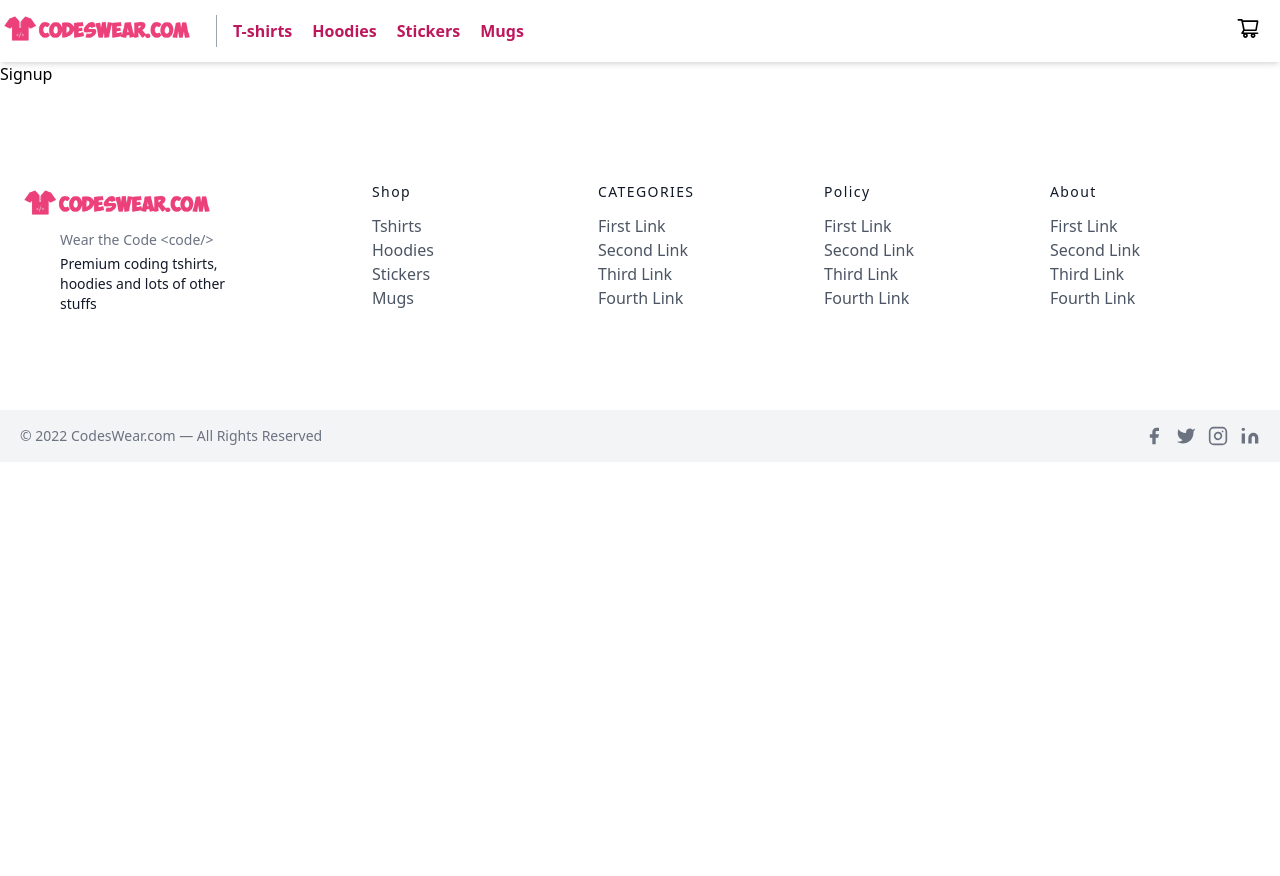
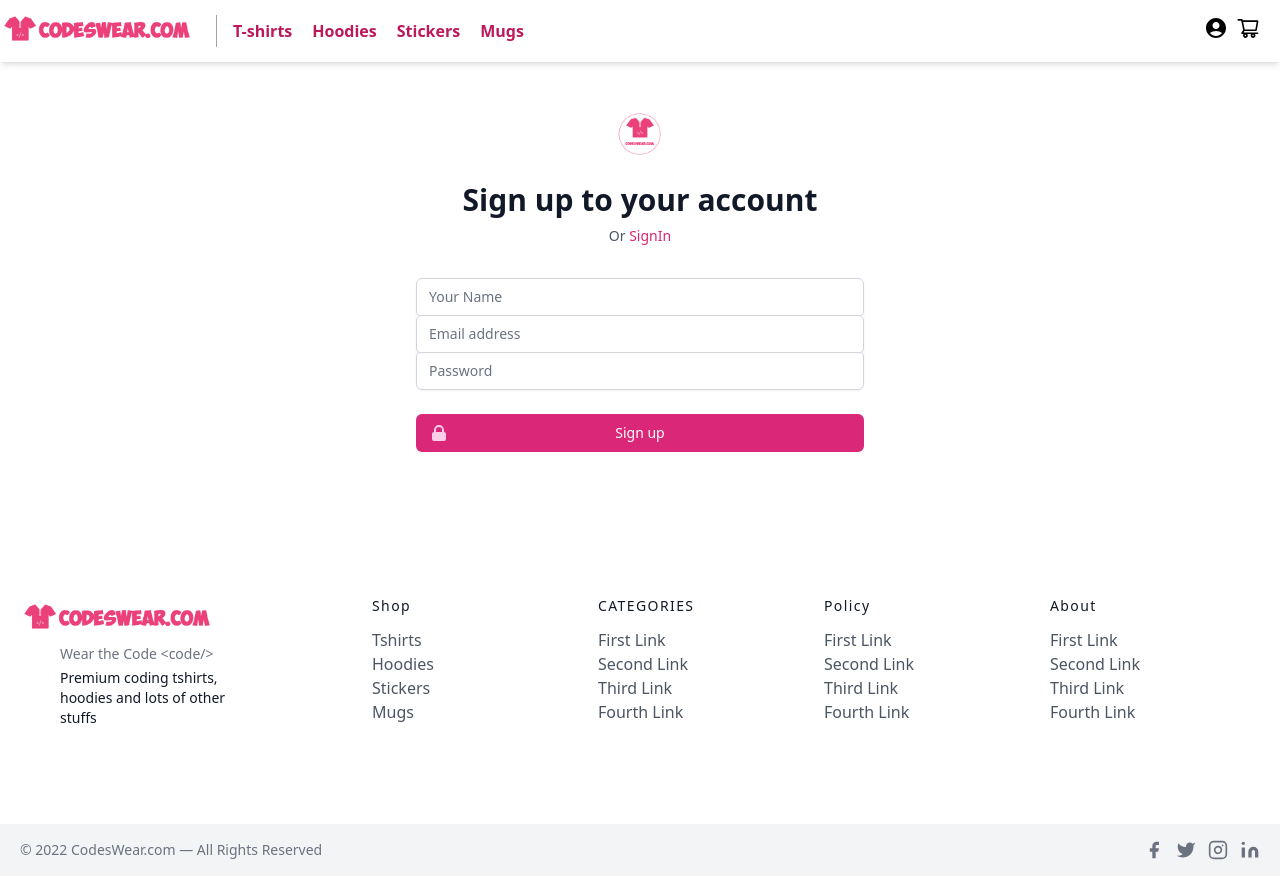
Before and after one commit to JiteshK1/CodeswearWebSite, a Next.js app: page /signup in a window 1280 px wide. Shown: the top 876 px of the page. Before the commit the page ends 800 px from the top, so only its background shows below. Built offline with nearby package versions, Linux system fonts and the light colour scheme.

Commit message:
Creating Login and SignUp pages

```diff
--- a/components/Navbar.js
+++ b/components/Navbar.js
@@ -10,6 +10,7 @@ import {
 import { BsFillCartCheckFill } from "react-icons/bs";
 BsFillCartCheckFill;
 import { useRef } from "react";
+import { MdAccountCircle } from 'react-icons/md';
 const Navbar = ({ cart, addToCart, removeFromCart, clearCart, subTotal }) => {
   const toggleCart = () => {
     if (ref.current.classList.contains("translate-x-full")) {
@@ -40,7 +41,12 @@ const Navbar = ({ cart, addToCart, removeFromCart, clearCart, subTotal }) => {
           <a className="mr-5 text-pink-700 hover:text-black">Mugs</a>
         </Link>
       </nav>
-      <div className="cart absolute right-0 top-4 mx-5">
+      <div className="cart absolute right-0 top-4 mx-5 flex">
+      <Link href={"/login"}>
+                        <a>
+                        <MdAccountCircle className="text-xl md:text-2xl mx-2 "/>
+                        </a>
+                    </Link>
         <AiOutlineShoppingCart
           onClick={toggleCart}
           className="cursor-pointer text-xl md:text-2xl"
--- /dev/null
+++ b/pages/forgot.js
@@ -0,0 +1,45 @@
+import React from 'react'
+import Link from "next/link"
+
+function Forgot() {
+  return (
+    <div className="min-h-full flex items-center justify-center py-12 px-4 sm:px-6 lg:px-8">
+    <div className="max-w-md w-full space-y-8">
+      <div>
+        <img className="mx-auto h-12 w-auto" src="/codeswearcircle.png" alt="Workflow" />
+        <h2 className="mt-6 text-center text-3xl font-extrabold text-gray-900">Forgot Password</h2>
+        <p className="mt-2 text-center text-sm text-gray-600">
+          Or
+          <Link href={"/login"}>
+            <a href="#" className="font-medium text-pink-600 hover:text-pink-500"> Login </a>
+          </Link>
+        </p>
+      </div>
+      <form className="mt-8 space-y-6" action="#" method="POST">
+        <input type="hidden" name="remember" value="true" />
+        <div className="rounded-md shadow-sm -space-y-px">
+          <div>
+            <label htmlFor="email-address" className="sr-only">Email address</label>
+            <input id="email-address" name="email" type="email" autoComplete="email" required className="appearance-none rounded relative block w-full px-3 py-2 border border-gray-300 placeholder-gray-500 text-gray-900 rounded-t-md focus:outline-none focus:ring-pink-500 focus:border-pink-500 focus:z-10 sm:text-sm" placeholder="Email address" />
+          </div>
+        </div>
+
+
+
+        <div>
+          <button type="submit" className="group relative w-full flex justify-center py-2 px-4 border border-transparent text-sm font-medium rounded-md text-white bg-pink-600 hover:bg-pink-700 focus:outline-none focus:ring-2 focus:ring-offset-2 focus:ring-pink-500">
+            <span className="absolute left-0 inset-y-0 flex items-center pl-3">
+              <svg className="h-5 w-5 text-pink-500 group-hover:text-pink-400" xmlns="http://www.w3.org/2000/svg" viewBox="0 0 20 20" fill="currentColor" aria-hidden="true">
+                <path fillRule="evenodd" d="M5 9V7a5 5 0 0110 0v2a2 2 0 012 2v5a2 2 0 01-2 2H5a2 2 0 01-2-2v-5a2 2 0 012-2zm8-2v2H7V7a3 3 0 016 0z" clipRule="evenodd" />
+              </svg>
+            </span>
+            Continue
+          </button>
+        </div>
+      </form>
+    </div>
+  </div>
+  )
+}
+
+export default Forgot
--- a/pages/login.js
+++ b/pages/login.js
@@ -1,8 +1,58 @@
 import React from 'react'
-
+import Link from "next/link"
 const Login = () => {
   return (
-    <div>Login</div>
+    <div className="min-h-full flex items-center justify-center py-12 px-4 sm:px-6 lg:px-8">
+    <div className="max-w-md w-full space-y-8">
+      <div>
+        <img className="mx-auto h-12 w-auto" src="/codeswearcircle.png" alt="Workflow" />
+        <h2 className="mt-6 text-center text-3xl font-extrabold text-gray-900">Sign in to your account</h2>
+        <p className="mt-2 text-center text-sm text-gray-600">
+          Or
+          <Link href={"/signup"}>
+            <a href="#" className="font-medium text-pink-600 hover:text-pink-500"> SignUp </a>
+          </Link>
+        </p>
+      </div>
+      <form  className="mt-8 space-y-6" method="POST">
+        <input type="hidden" name="remember" value="true" />
+        <div className="rounded-md shadow-sm -space-y-px">
+          <div>
+            <label htmlFor="email" className="sr-only">Email address</label>
+            <input   id="email" name="email" type="email" autoComplete="email" required className="appearance-none rounded relative block w-full px-3 py-2 border border-gray-300 placeholder-gray-500 text-gray-900 rounded-t-md focus:outline-none focus:ring-pink-500 focus:border-pink-500 focus:z-10 sm:text-sm" placeholder="Email address" />
+          </div>
+          <div>
+            <label htmlFor="password" className="sr-only">Password</label>
+            <input   id="password" name="pass" type="password" autoComplete="current-password" required className="appearance-none rounded relative block w-full px-3 py-2 border border-gray-300 placeholder-gray-500 text-gray-900 rounded-b-md focus:outline-none focus:ring-pink-500 focus:border-pink-500 focus:z-10 sm:text-sm" placeholder="Password" />
+          </div>
+        </div>
+
+        <div className="flex items-center justify-between">
+          <div className="flex items-center">
+            <input id="remember-me" name="remember-me" type="checkbox" className="h-4 w-4 text-pink-600 focus:ring-pink-500 border-gray-300 rounded" />
+            <label htmlFor="remember-me" className="ml-2 block text-sm text-gray-900"> Remember me </label>
+          </div>
+
+          <div className="text-sm">
+            <Link href={"/forgot"}>
+              <a href="#" className="font-medium text-pink-600 hover:text-pink-500"> Forgot your password? </a>
+            </Link>
+          </div>
+        </div>
+
+        <div>
+          <button type="submit" className="group relative w-full flex justify-center py-2 px-4 border border-transparent text-sm font-medium rounded-md text-white bg-pink-600 hover:bg-pink-700 focus:outline-none focus:ring-2 focus:ring-offset-2 focus:ring-pink-500">
+            <span className="absolute left-0 inset-y-0 flex items-center pl-3">
+              <svg className="h-5 w-5 text-pink-500 group-hover:text-pink-400" xmlns="http://www.w3.org/2000/svg" viewBox="0 0 20 20" fill="currentColor" aria-hidden="true">
+                <path fillRule="evenodd" d="M5 9V7a5 5 0 0110 0v2a2 2 0 012 2v5a2 2 0 01-2 2H5a2 2 0 01-2-2v-5a2 2 0 012-2zm8-2v2H7V7a3 3 0 016 0z" clipRule="evenodd" />
+              </svg>
+            </span>
+            Sign in
+          </button>
+        </div>
+      </form>
+    </div>
+  </div>
   )
 }
 
--- a/pages/signup.js
+++ b/pages/signup.js
@@ -1,8 +1,51 @@
 import React from 'react'
+import Link from "next/link"
 
 const Signup = () => {
   return (
-    <div>Signup</div>
+    <div className="min-h-full flex items-center justify-center py-12 px-4 sm:px-6 lg:px-8">
+      <div className="max-w-md w-full space-y-8">
+        <div>
+        <img className="mx-auto h-12 w-auto" src="/codeswearcircle.png" alt="Workflow" />
+
+          <h2 className="mt-6 text-center text-3xl font-extrabold text-gray-900">Sign up to your account</h2>
+          <p className="mt-2 text-center text-sm text-gray-600">
+            Or
+            <Link href={"/login"}>
+              <a href="#" className="font-medium text-pink-600 hover:text-pink-500"> SignIn </a>
+            </Link>
+          </p>
+        </div>
+        <form  className="mt-8 space-y-6" method="POST">
+          <input type="hidden" name="remember" value="true" />
+          <div className="rounded-md shadow-sm -space-y-px">
+            <div >
+              <label htmlFor="name" className="sr-only">Name</label>
+              <input id="name"  name="name" type="text" autoComplete="name" required className="appearance-none rounded relative block w-full px-3 py-2 border border-gray-300 placeholder-gray-500 text-gray-900 rounded-t-md focus:outline-none focus:ring-pink-500 focus:border-pink-500 focus:z-10 sm:text-sm" placeholder="Your Name" />
+            </div>
+            <div >
+              <label htmlFor="email-address" className="sr-only">Email address</label>
+              <input id="email" name="email"  type="email" autoComplete="email" required className="appearance-none rounded relative block w-full px-3 py-2 border border-gray-300 placeholder-gray-500 text-gray-900 rounded-t-md focus:outline-none focus:ring-pink-500 focus:border-pink-500 focus:z-10 sm:text-sm" placeholder="Email address" />
+            </div>
+            <div>
+              <label htmlFor="password" className="sr-only">Password</label>
+              <input id="password" name="pass"  type="password" autoComplete="current-password" required className="appearance-none rounded relative block w-full px-3 py-2 border border-gray-300 placeholder-gray-500 text-gray-900 rounded-b-md focus:outline-none focus:ring-pink-500 focus:border-pink-500 focus:z-10 sm:text-sm" placeholder="Password" />
+            </div>
+          </div>
+
+          <div>
+            <button type="submit" className="group relative w-full flex justify-center py-2 px-4 border border-transparent text-sm font-medium rounded-md text-white bg-pink-600 hover:bg-pink-700 focus:outline-none focus:ring-2 focus:ring-offset-2 focus:ring-pink-500">
+              <span className="absolute left-0 inset-y-0 flex items-center pl-3">
+                <svg className="h-5 w-5 text-pink-200 group-hover:text-pink-100" xmlns="http://www.w3.org/2000/svg" viewBox="0 0 20 20" fill="currentColor" aria-hidden="true">
+                  <path fillRule="evenodd" d="M5 9V7a5 5 0 0110 0v2a2 2 0 012 2v5a2 2 0 01-2 2H5a2 2 0 01-2-2v-5a2 2 0 012-2zm8-2v2H7V7a3 3 0 016 0z" clipRule="evenodd" />
+                </svg>
+              </span>
+              Sign up
+            </button>
+          </div>
+        </form>
+      </div>
+    </div>
   )
 }
 
```
Also changed, not shown: public/codeswearcircle.png (added).
